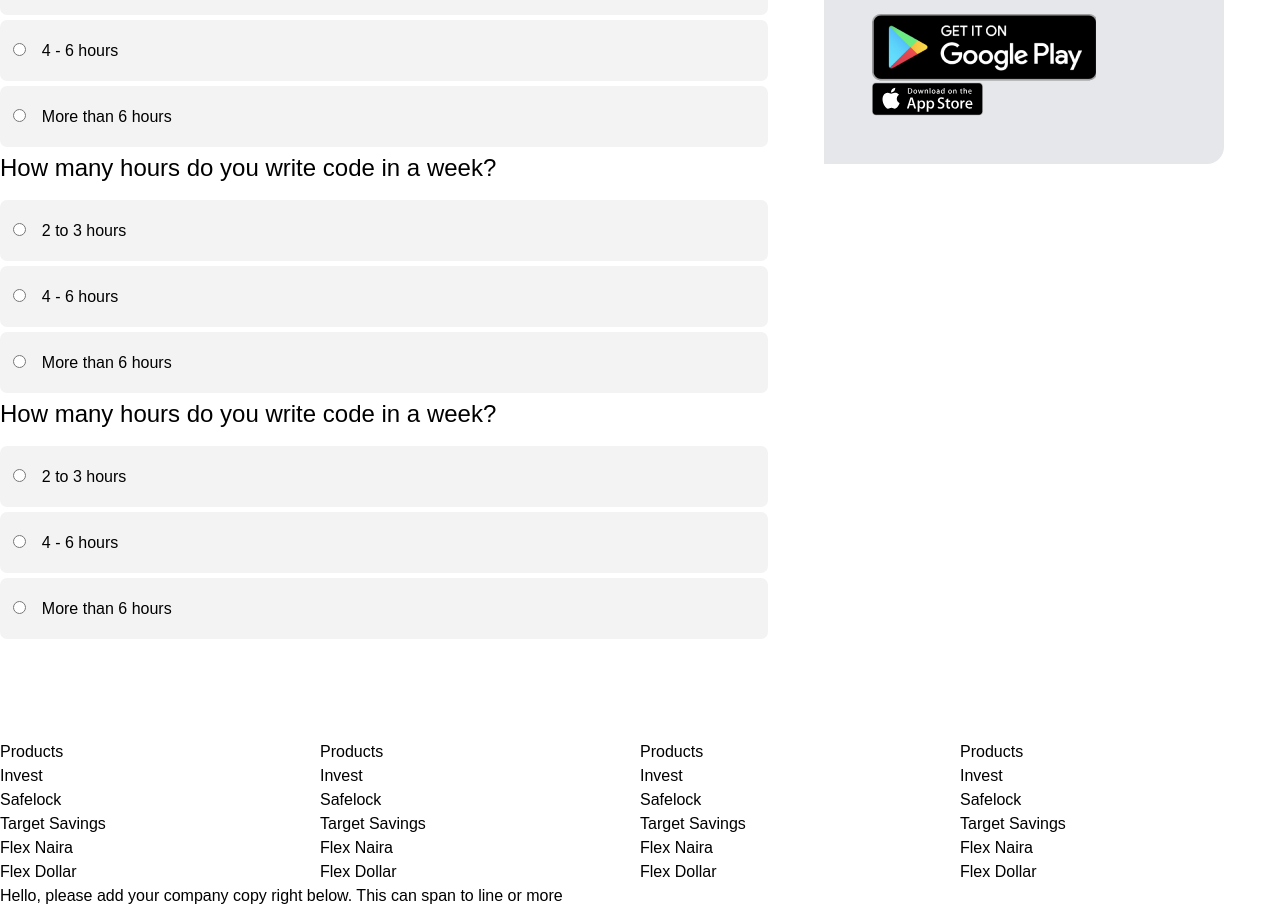
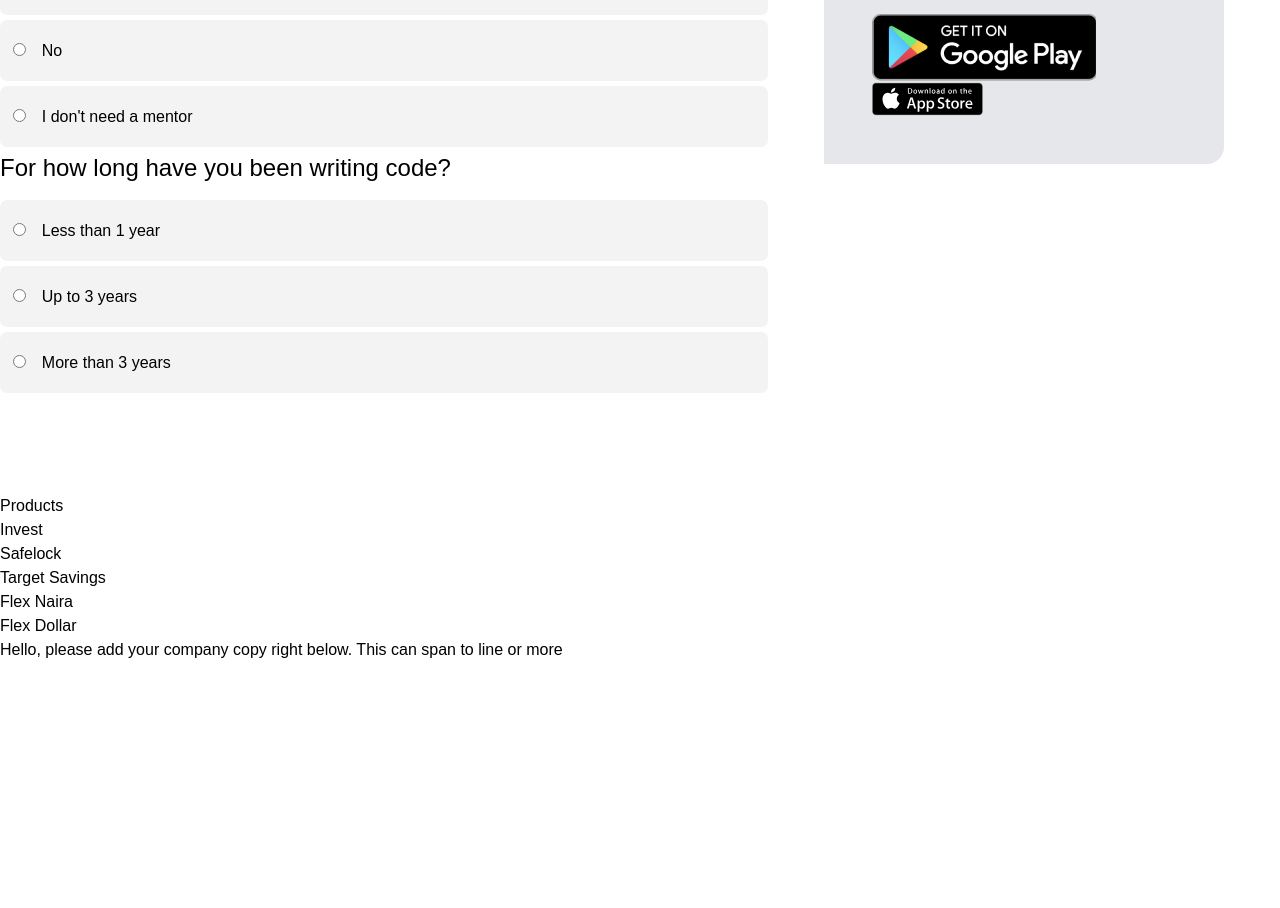
Before and after one commit to whogohost-limited/Landing-Page-With-React, a React (Create React App) app: page / in a window 1280 px wide. Shown: the part 1228-2136 px from the top of the page. After the commit the page ends 1890 px from the top, so only its background shows below. Built offline with nearby package versions, Linux system fonts and the light colour scheme.

Commit message:
Building smart components with props and keeping code DRY :sparkles:

```diff
--- a/src/components/Footer.js
+++ b/src/components/Footer.js
@@ -1,8 +1,5 @@
 import React from 'react';
 import FooterOne from './FooterOne'
-import FooterTwo from './FooterTwo'
-import FooterThree from './FooterThree'
-import FooterFour from './FooterFour'
 import Copyright from './Copyright'
 
 function Footer() {
@@ -10,9 +7,6 @@ function Footer() {
         <div className="">
             <div className="grid grid-1x4">
                 <FooterOne />
-                <FooterTwo />
-                <FooterThree />
-                <FooterFour />
             </div>
             <Copyright />
         </div>
--- a/src/components/FooterFour.js
+++ /dev/null
@@ -1,30 +0,0 @@
-import Reac from 'react'
-
-function FooterFour() {
-    return(
-        <div>
-            <ul className="footer-menu">
-                <li>
-                    <a href="">Products</a>
-                </li>
-                <li>
-                    <a href="">Invest</a>
-                </li>
-                <li>
-                    <a href="">Safelock</a>
-                </li>
-                <li>
-                    <a href="">Target Savings</a>
-                </li>
-                <li>
-                    <a href="">Flex Naira</a>
-                </li>
-                <li>
-                    <a href="">Flex Dollar</a>
-                </li>
-            </ul>
-        </div>
-    )
-}
-
-export default FooterFour
--- a/src/components/FooterThree.js
+++ /dev/null
@@ -1,30 +0,0 @@
-import Reac from 'react'
-
-function FooterThree() {
-    return(
-        <div>
-            <ul className="footer-menu">
-                <li>
-                    <a href="">Products</a>
-                </li>
-                <li>
-                    <a href="">Invest</a>
-                </li>
-                <li>
-                    <a href="">Safelock</a>
-                </li>
-                <li>
-                    <a href="">Target Savings</a>
-                </li>
-                <li>
-                    <a href="">Flex Naira</a>
-                </li>
-                <li>
-                    <a href="">Flex Dollar</a>
-                </li>
-            </ul>
-        </div>
-    )
-}
-
-export default FooterThree
--- a/src/components/FooterTwo.js
+++ /dev/null
@@ -1,30 +0,0 @@
-import Reac from 'react'
-
-function FooterTwo() {
-    return(
-        <div>
-            <ul className="footer-menu">
-                <li>
-                    <a href="">Products</a>
-                </li>
-                <li>
-                    <a href="">Invest</a>
-                </li>
-                <li>
-                    <a href="">Safelock</a>
-                </li>
-                <li>
-                    <a href="">Target Savings</a>
-                </li>
-                <li>
-                    <a href="">Flex Naira</a>
-                </li>
-                <li>
-                    <a href="">Flex Dollar</a>
-                </li>
-            </ul>
-        </div>
-    )
-}
-
-export default FooterTwo
--- a/src/components/Q1.js
+++ /dev/null
@@ -1,23 +0,0 @@
-import React from 'react'
-
-function Q1() {
-    return(
-        <ul className="quiz">
-                <h4 className="label mb-4">How many hours do you write code in a week?</h4>
-                <li>
-                    <input type="radio" id="q1" name="q1" />
-                    <label for="q1">2 to 3 hours</label>
-                </li>
-                <li>
-                    <input type="radio" id="q1" name="q1" />
-                    <label for="q1">4 - 6 hours</label>
-                </li>
-                <li>
-                    <input type="radio" id="q1" name="q1" />
-                    <label for="q1">More than 6 hours</label>
-                </li>
-            </ul>
-    )
-}
-
-export default Q1
--- a/src/components/Q2.js
+++ /dev/null
@@ -1,23 +0,0 @@
-import React from 'react'
-
-function Q2() {
-    return(
-        <ul className="quiz">
-                <h4 className="label mb-4">How many hours do you write code in a week?</h4>
-                <li>
-                    <input type="radio" id="q1" name="q1" />
-                    <label for="q1">2 to 3 hours</label>
-                </li>
-                <li>
-                    <input type="radio" id="q2" name="q2" />
-                    <label for="q2">4 - 6 hours</label>
-                </li>
-                <li>
-                    <input type="radio" id="q3" name="q3" />
-                    <label for="q3">More than 6 hours</label>
-                </li>
-            </ul>
-    )
-}
-
-export default Q2
--- a/src/components/Q3.js
+++ /dev/null
@@ -1,23 +0,0 @@
-import React from 'react'
-
-function Q3() {
-    return(
-        <ul className="quiz">
-                <h4 className="label mb-4">How many hours do you write code in a week?</h4>
-                <li>
-                    <input type="radio" id="q1" name="q1" />
-                    <label for="q1">2 to 3 hours</label>
-                </li>
-                <li>
-                    <input type="radio" id="q2" name="q2" />
-                    <label for="q2">4 - 6 hours</label>
-                </li>
-                <li>
-                    <input type="radio" id="q3" name="q3" />
-                    <label for="q3">More than 6 hours</label>
-                </li>
-            </ul>
-    )
-}
-
-export default Q3
--- a/src/components/Q4.js
+++ /dev/null
@@ -1,23 +0,0 @@
-import React from 'react'
-
-function Q4() {
-    return(
-        <ul className="quiz">
-                <h4 className="label mb-4">How many hours do you write code in a week?</h4>
-                <li>
-                    <input type="radio" id="q1" name="q1" />
-                    <label for="q1">2 to 3 hours</label>
-                </li>
-                <li>
-                    <input type="radio" id="q2" name="q2" />
-                    <label for="q2">4 - 6 hours</label>
-                </li>
-                <li>
-                    <input type="radio" id="q3" name="q3" />
-                    <label for="q3">More than 6 hours</label>
-                </li>
-            </ul>
-    )
-}
-
-export default Q4
--- a/src/components/Q5.js
+++ /dev/null
@@ -1,23 +0,0 @@
-import React from 'react'
-
-function Q5() {
-    return(
-        <ul className="quiz">
-                <h4 className="label mb-4">How many hours do you write code in a week?</h4>
-                <li>
-                    <input type="radio" id="q1" name="q1" />
-                    <label for="q1">2 to 3 hours</label>
-                </li>
-                <li>
-                    <input type="radio" id="q2" name="q2" />
-                    <label for="q2">4 - 6 hours</label>
-                </li>
-                <li>
-                    <input type="radio" id="q3" name="q3" />
-                    <label for="q3">More than 6 hours</label>
-                </li>
-            </ul>
-    )
-}
-
-export default Q5
--- /dev/null
+++ b/src/components/Questions.js
@@ -0,0 +1,23 @@
+import React from 'react'
+
+function Questions(props) {
+    return(
+        <ul className="quiz">
+        <h4 className="label mb-4">{props.question.title}</h4>
+
+        <li>
+            <input type="radio" id="q1" name="q1" />
+            <label for="q1">{props.question.optionOne}</label>
+        </li>
+        <li>
+            <input type="radio" id="q2" name="q2" />
+            <label for="q2">{props.question.optionTwo}</label>
+        </li>
+        <li>
+            <input type="radio" id="q3" name="q3" />
+            <label for="q3">{props.question.optionThree}</label>
+        </li>
+    </ul>
+    )
+}
+export default Questions
--- a/src/components/Quiz.js
+++ b/src/components/Quiz.js
@@ -1,19 +1,19 @@
 import React from 'react'
-import QuestionOne from './Q1'
-import QuestionTwo from './Q2'
-import QuestionThree from './Q3'
-import QuestionFour from './Q4'
-import QuestionFive from './Q5'
+import Questions from './Questions'
+
 
 
 function Quiz() {
     return(
         <div className="py-4">
-            <QuestionOne />
-            <QuestionTwo />
-            <QuestionThree />
-            <QuestionFour />
-            <QuestionFive />
+            <Questions
+            question = {{title: "How many hours do you write code in a week?", optionOne: "2 to 3 hours",  optionTwo: "4 - 6 hours", optionThree: "More than 6 hours"}} />
+            <Questions
+            question = {{title: "Have you ever attended a code camp?", optionOne: "Never",  optionTwo: "Yes", optionThree: "I hate code camps"}} />
+            <Questions
+            question = {{title: "Do you have any mentor", optionOne: "Yes",  optionTwo: "No", optionThree: "I don't need a mentor"}} />
+            <Questions
+            question = {{title: "For how long have you been writing code?", optionOne: "Less than 1 year",  optionTwo: "Up to 3 years", optionThree: "More than 3 years"}} />
         </div>
     )
 }
```
